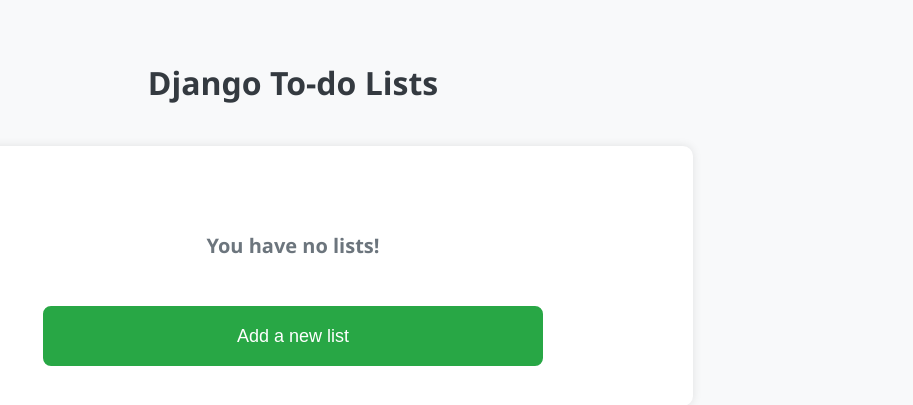
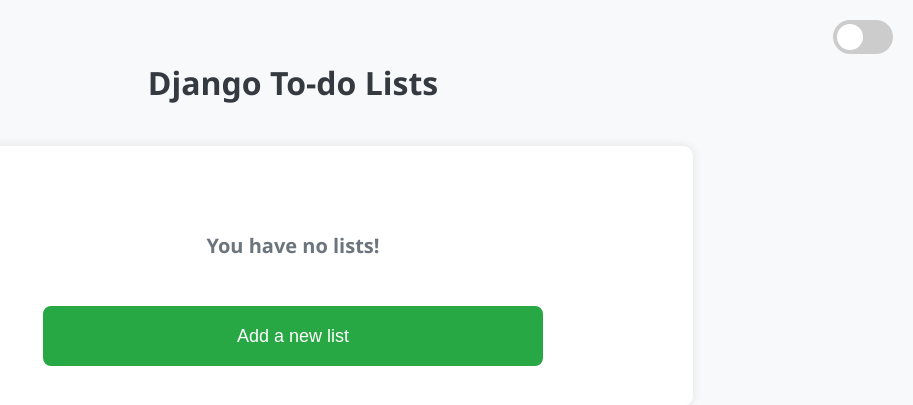
Before and after one commit to SKarthi97/todo-web-app, a Django app: page / in a window 1280 px wide. Shown: the top 405 px of the page, without its empty margins (367-1280 px from the left). Run offline with Django 5.2, Linux system fonts and the light colour scheme; data that the repository does not hold is empty.

Commit message:
Included the toggle switch feature in the base html

```diff
--- a/todo_app/templates/base.html
+++ b/todo_app/templates/base.html
@@ -10,10 +10,16 @@
         <meta name="description" content="">
         <meta name="viewport" content="width=device-width, initial-scale=1">
         <!--Simple.css-->
-        <link rel="stylesheet" type="text/css" href="{% static 'css/style.css' %}">
-
+        <link id="theme-link" rel="stylesheet" type="text/css" href="{% static 'css/style.css' %}">
     </head>
     <body>
+        <!-- Theme Switch Toggle -->
+        <div class="theme-switch-wrapper">
+            <label class="theme-switch">
+                <input type="checkbox" id="theme-toggle">
+                <span class="slider round"></span>
+            </label>
+        </div>
         <!--suppress Annotator, Annotator -->
         <div class="container_block">
             <h1 onclick="location.href='{% url "index" %}'">
@@ -26,5 +32,31 @@
             {% endblock %}
         </div>
         {% comment %} <script src="" async defer></script> {% endcomment %}
+        <!-- JavaScript for theme switching -->
+        <script>
+            // JavaScript for theme switching
+            const themeLink = document.getElementById('theme-link');
+            const themeToggle = document.getElementById('theme-toggle');
+
+            function setTheme(theme) {
+                if (theme === 'dark') {
+                    themeLink.href = '{% static 'css/dark.css' %}';
+                    themeToggle.checked = true;
+                } else {
+                    themeLink.href = '{% static 'css/style.css' %}';
+                    themeToggle.checked = false;
+                }
+                localStorage.setItem('theme', theme);
+            }
+
+            themeToggle.addEventListener('change', () => {
+                const newTheme = themeToggle.checked ? 'dark' : 'light';
+                setTheme(newTheme);
+            });
+
+            // Set the theme on initial load
+            const savedTheme = localStorage.getItem('theme') || 'light';
+            setTheme(savedTheme);
+        </script>
     </body>
 </html>
```
